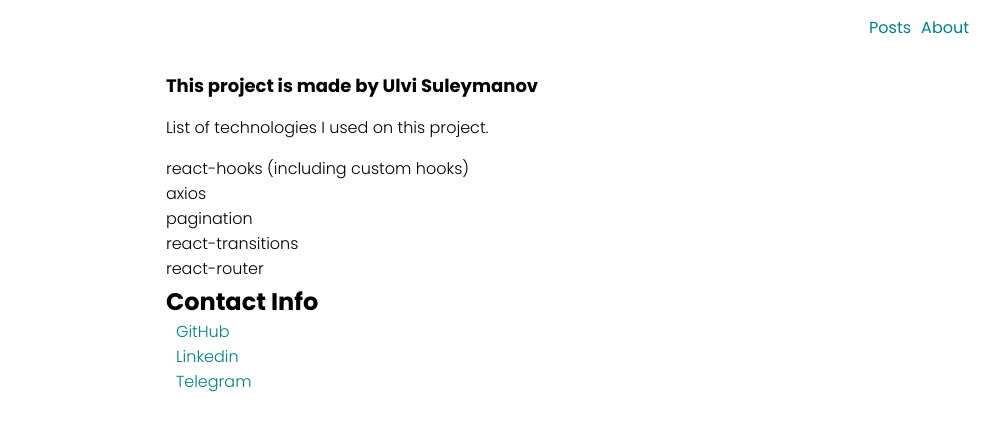
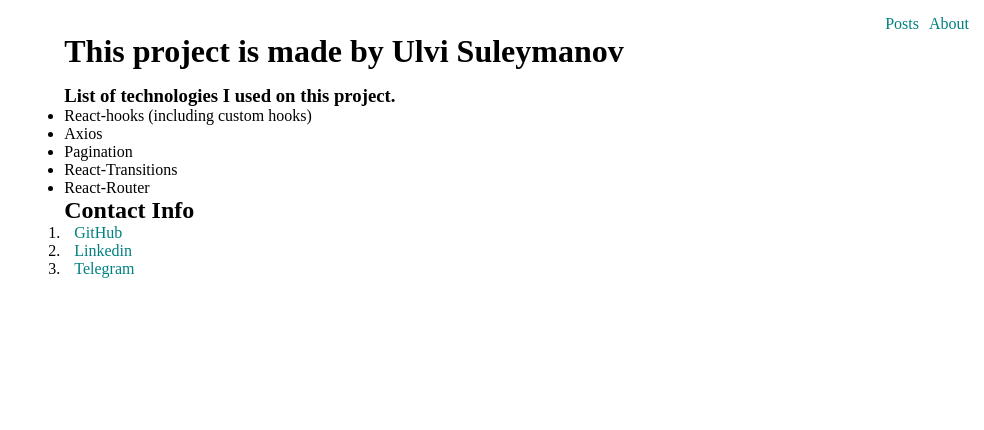
Before and after one commit to UlviSuleymanov/toodaloo, a React (Create React App) app: page /about in a window 1280 px wide. Shown: the top 430 px of the page, without its empty margins (296-1280 px from the left). Built offline with nearby package versions, Linux system fonts and the light colour scheme.

Commit message:
Revert "Ready to deploy"
This reverts commit 76441c513938e729a9f0a5b6fef269d37df55453.

```diff
--- a/public/index.html
+++ b/public/index.html
@@ -3,12 +3,6 @@
   <head>
     <meta charset="utf-8" />
     <meta name="viewport" content="width=device-width, initial-scale=1" />
-    <link rel="preconnect" href="https://fonts.googleapis.com" />
-    <link rel="preconnect" href="https://fonts.gstatic.com" crossorigin />
-    <link
-      href="https://fonts.googleapis.com/css2?family=Poppins:wght@300;400;600;700;900&display=swap"
-      rel="stylesheet"
-    />
     <title>Todaloo</title>
   </head>
   <body>
--- a/src/Styles/App.css
+++ b/src/Styles/App.css
@@ -2,7 +2,6 @@
   margin: 0;
   padding: 0;
   box-sizing: border-box;
-  font-family: 'Poppins', sans-serif;
 }
 
 #root {
@@ -11,7 +10,7 @@
   align-items: center;
 }
 .App {
-  margin: auto;
+  width: 800px;
 }
 .post {
   display: flex;
@@ -62,93 +61,3 @@ a {
   color: teal;
   padding-left: 10px;
 }
-
-@media only screen and (min-width: 768px) {
-  .post {
-    padding: 1rem;
-    margin: 1rem;
-    font-weight: 300;
-  }
-  .page_wrapper {
-    margin: auto;
-    display: flex;
-    align-content: center;
-    flex-direction: row;
-    justify-content: center;
-  }
-  .page {
-    padding: auto;
-  }
-  .about {
-    display: flex;
-    flex-direction: column;
-    justify-content: center;
-    margin: auto;
-    font-weight: 300;
-  }
-
-  .tech {
-    display: flex;
-    justify-content: center;
-    flex-direction: column;
-  }
-  .tech > h1 {
-    margin-top: 1rem;
-    font-size: large;
-    font-weight: 700;
-    margin-left: 1rem;
-  }
-  .tech > h3 {
-    font-size: medium;
-    font-weight: 300;
-    padding: 1rem;
-    margin: 0;
-  }
-  .tech > ul {
-    display: flex;
-    flex-direction: column;
-    margin-left: 1rem;
-    font-weight: 200;
-    text-transform: lowercase;
-    font-size: 16px;
-    list-style-type: none;
-  }
-  .contact {
-    display: flex;
-    flex-direction: column;
-    margin: 1rem;
-    padding: 0px;
-    margin-top: 0.2rem;
-  }
-  .contact > ol {
-    margin: 0;
-    padding: 0;
-  }
-  .contact > ol > li {
-    margin: auto;
-    padding: 0px;
-    list-style: none;
-  }
-}
-
-.about {
-  display: flex;
-  flex-direction: column;
-  margin: auto;
-  margin-top: 1rem;
-  padding: auto;
-}
-
-.tech {
-  margin: auto;
-  padding: auto;
-}
-.tech > ul {
-  list-style-type: none;
-}
-.contact {
-  padding: auto;
-}
-.contact > ol {
-  list-style-type: upper-roman;
-}
--- a/src/components/PostItem.jsx
+++ b/src/components/PostItem.jsx
@@ -6,7 +6,7 @@ const PostItem = (props) => {
     <div className="post">
       <div className="post__container">
         <strong>
-          {props.number}. {props.post.title}
+          {props.post.id}. {props.post.title}
         </strong>
         <div>{props.post.body}</div>
       </div>
--- a/src/pages/About.jsx
+++ b/src/pages/About.jsx
@@ -2,9 +2,8 @@ import React from 'react';
 
 const About = () => {
   return (
-    <div className="about">
-      <div className="tech">
-        <h1>This project is made by Ulvi Suleymanov</h1>
+    <div>
+      <h1 style={{ marginBottom: 15 }}>This project is made by Ulvi Suleymanov</h1>
       <h3>List of technologies I used on this project.</h3>
       <ul>
         <li>React-hooks (including custom hooks)</li>
@@ -13,8 +12,6 @@ const About = () => {
         <li>React-Transitions</li>
         <li>React-Router</li>
       </ul>
-      </div>
-      <div className="contact">
       <h2>Contact Info</h2>
       <ol>
         <li>
@@ -28,7 +25,6 @@ const About = () => {
         </li>
       </ol>
     </div>
-    </div>
   );
 };
 
```
Lines whose indentation alone changed are shown as unchanged.
